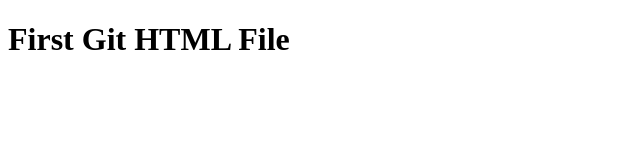
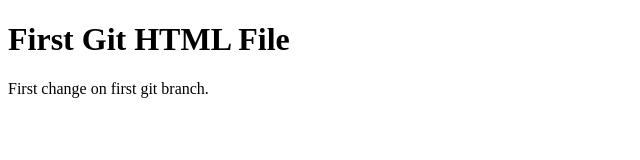
Before and after one commit to pietrodev01/gitandgithub-coursera, a plain HTML site: page index.html in a window 1280 px wide. Shown: the whole page, without its empty margins (0-640 px from the left). Drawn offline with Linux system fonts and the light colour scheme.

Commit message:
Updated index.html in myfirstgitbranch.

```diff
--- a/index.html
+++ b/index.html
@@ -9,6 +9,7 @@
 
 <body>
   <h1>First Git HTML File</h1>
+  <p>First change on first git branch.</p>
 
 </body>
 
```
